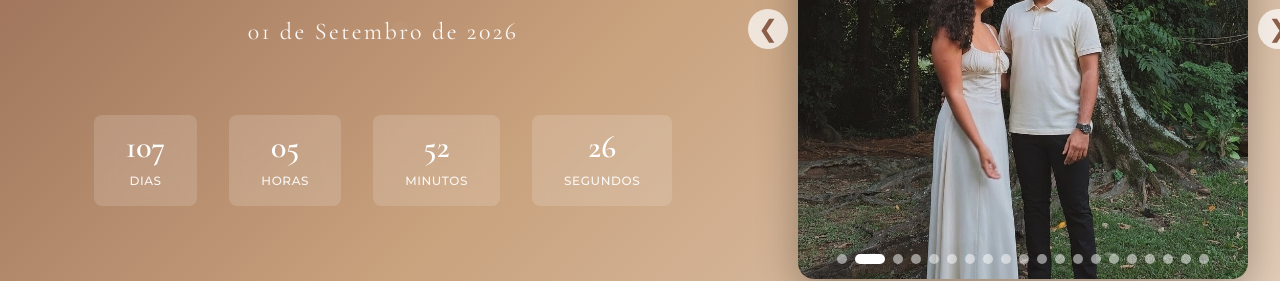
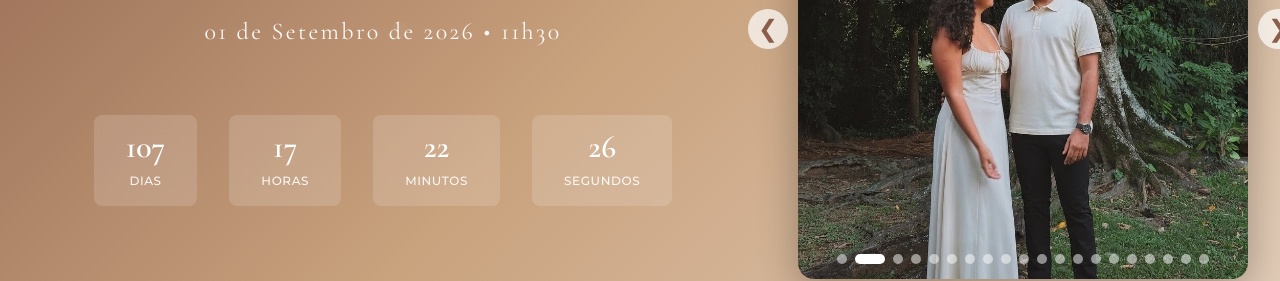
Before and after one commit to Luidil/Casamento-Rafaela-e-Uilson, a website: page index.html in a window 1280 px wide. Shown: the part 421-702 px from the top of the page. Drawn offline with nearby package versions, Linux system fonts and the light colour scheme; no server answers.

Commit message:
Add wedding time 11:30 to date display and countdown

```diff
--- a/index.html
+++ b/index.html
@@ -16,7 +16,7 @@
             <div class="hero-content">
                 <p class="save-the-date">Save the Date</p>
                 <h1 class="couple-names">Uilson & Rafaela</h1>
-                <p class="wedding-date">01 de Setembro de 2026</p>
+                <p class="wedding-date">01 de Setembro de 2026 • 11h30</p>
                 <div class="countdown" id="countdown">
                     <div class="countdown-item">
                         <span class="countdown-number" id="days">0</span>
--- a/script.js
+++ b/script.js
@@ -37,7 +37,7 @@ const appState = {
  * Contagem Regressiva para o Casamento
  */
 function initCountdown() {
-    const weddingDate = new Date('2026-09-01T00:00:00').getTime();
+    const weddingDate = new Date('2026-09-01T11:30:00').getTime();
 
     function updateCountdown() {
         const now = new Date().getTime();
```
